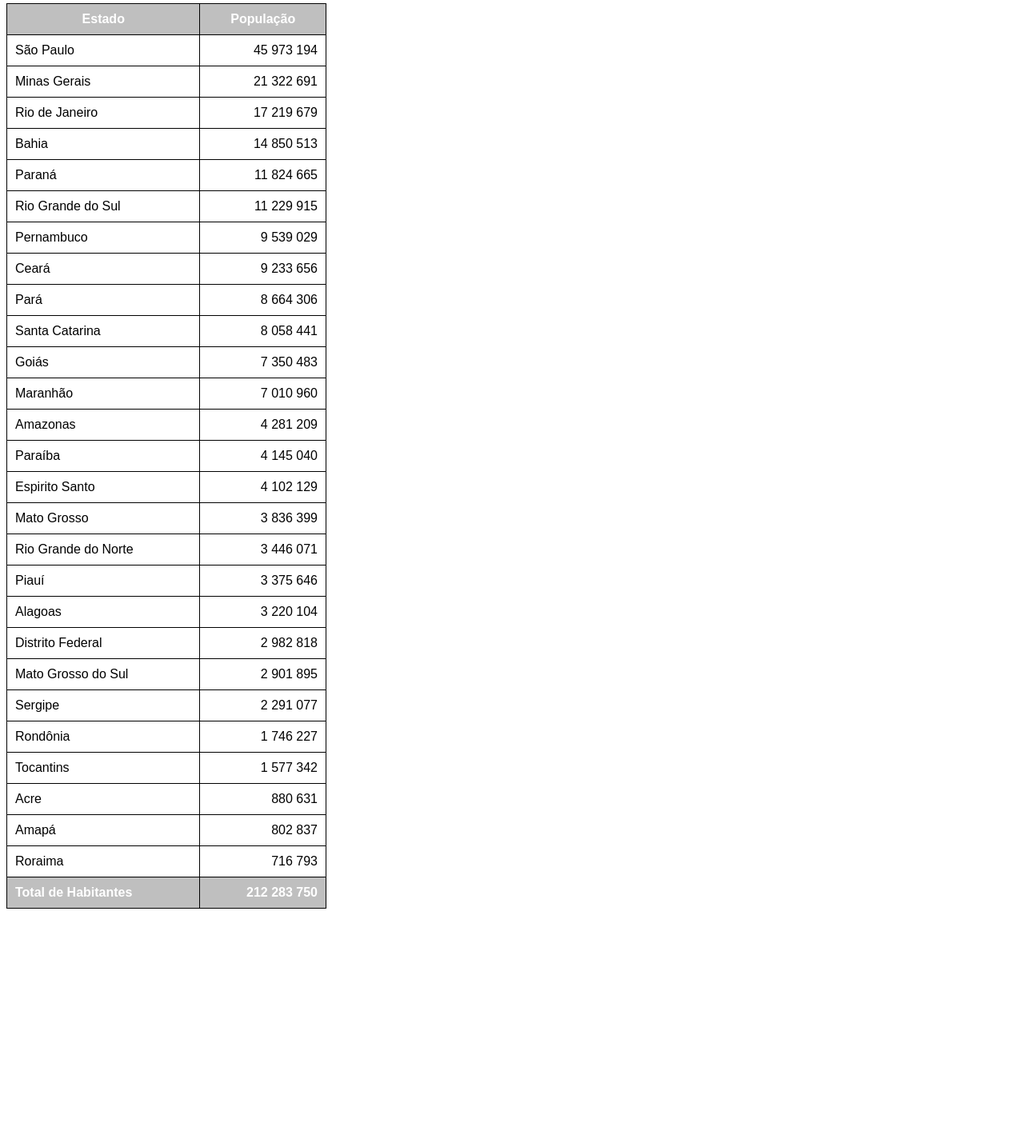
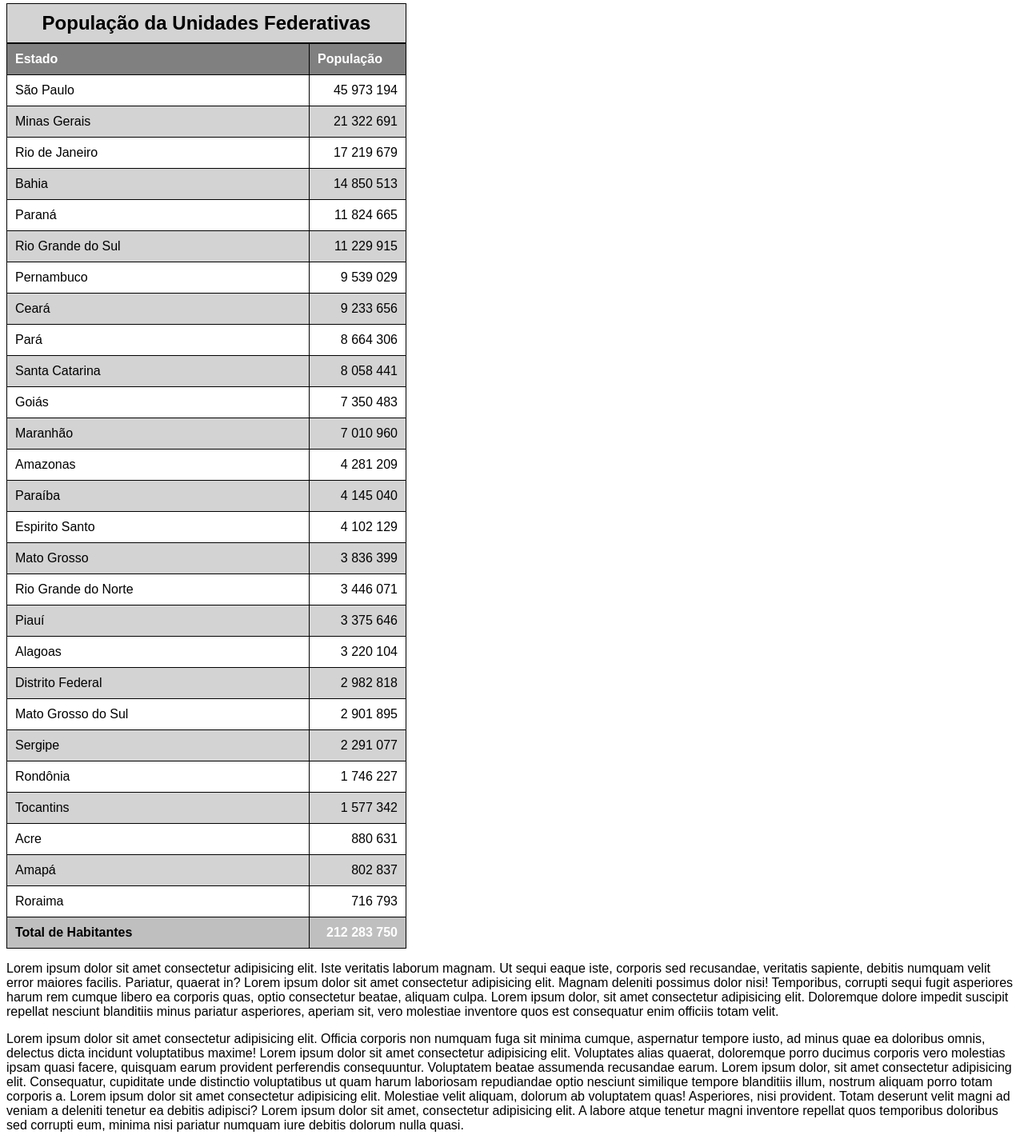
Before and after one commit to AntEvanderson/html-css, a plain HTML site: page exercicios/ex023/tabela002.html in a window 1280 px wide. Shown: the part 76-1495 px from the top of the page at 80% size. Before the commit the page ends 1220 px from the top, so only its background shows below. Drawn offline with Linux system fonts and the light colour scheme.

```diff
--- a/exercicios/ex023/tabela002.html
+++ b/exercicios/ex023/tabela002.html
@@ -10,13 +10,12 @@
         }
 
         table{
-            border: 1px solid black;
             border-collapse: collapse;
-            width: 400px;
-
+            width: 500px;
+            position: relative;
         }
 
-        td{
+        td, th{
             border: 1px solid black;
             padding: 10px;
             text-align: left;
@@ -27,15 +26,15 @@
             text-align: right;
         }
 
-        th{
-            border: 1px solid black;
-            padding: 10px;
+        thead{
+            background-color: rgb(128, 128, 128);
             color: white;
         }
 
-        thead{
-            background-color: rgba(128, 128, 128, 0.5);
-            color: white;
+        thead>tr>th{
+            position: sticky;
+            top: 0px;
+            background-color: rgb(128, 128, 128);
         }
 
         tfoot{
@@ -43,16 +42,30 @@
             text-align: left;
         }
 
+        tbody>tr:nth-child(2n){
+            background-color: lightgrey;
+        }
+
         td.totalPopulacao{
             text-align: right;
             color: white;
         }
+
+        caption{
+            border: 1px solid black;
+            font-size: 1.5em;
+            font-weight: bold;
+            padding: 10px;
+            background-color: lightgrey;
+        }
+
     </style>
 </head>
 <body>
     <h1>Uso de tabelas grandes</h1>
     <!--ANATOMIA PARA TABELAS GRANDES
         TABLE
+            CAPTION
             THEAD
                 TR, TD, TH
             TBODY
@@ -61,10 +74,11 @@
                 TR, TD, TH
     -->
     <table>
+        <caption>População da Unidades Federativas</caption>
         <thead>
             <tr>
-                <th>Estado</th>
-                <th>População</th>
+                <th scope="col">Estado</th>
+                <th scope="col" style="width: 100px;">População</th>
             </tr>
         </thead>
         <tbody>
@@ -180,10 +194,29 @@
         </tbody>
         <tfoot>
             <tr>
-                <th>Total de Habitantes</th>
+                <th scope="row">Total de Habitantes</th>
                 <td class="totalPopulacao"><strong>212 283 750</strong></td>
             </tr>
         </tfoot>
     </table>
+    <p>
+        Lorem ipsum dolor sit amet consectetur adipisicing elit. Iste veritatis laborum magnam. Ut sequi eaque iste, corporis sed recusandae, veritatis sapiente, debitis numquam velit error maiores facilis. Pariatur, quaerat in?
+
+        Lorem ipsum dolor sit amet consectetur adipisicing elit. Magnam deleniti possimus dolor nisi! Temporibus, corrupti sequi fugit asperiores harum rem cumque libero ea corporis quas, optio consectetur beatae, aliquam culpa.
+
+        Lorem ipsum dolor, sit amet consectetur adipisicing elit. Doloremque dolore impedit suscipit repellat nesciunt blanditiis minus pariatur asperiores, aperiam sit, vero molestiae inventore quos est consequatur enim officiis totam velit.
+    </p>
+    <p>
+        Lorem ipsum dolor sit amet consectetur adipisicing elit. Officia corporis non numquam fuga sit minima cumque, aspernatur tempore iusto, ad minus quae ea doloribus omnis, delectus dicta incidunt voluptatibus maxime!
+
+        Lorem ipsum dolor sit amet consectetur adipisicing elit. Voluptates alias quaerat, doloremque porro ducimus corporis vero molestias ipsam quasi facere, quisquam earum provident perferendis consequuntur. Voluptatem beatae assumenda recusandae earum.
+
+        Lorem ipsum dolor, sit amet consectetur adipisicing elit. Consequatur, cupiditate unde distinctio voluptatibus ut quam harum laboriosam repudiandae optio nesciunt similique tempore blanditiis illum, nostrum aliquam porro totam corporis a.
+
+        Lorem ipsum dolor sit amet consectetur adipisicing elit. Molestiae velit aliquam, dolorum ab voluptatem quas! Asperiores, nisi provident. Totam deserunt velit magni ad veniam a deleniti tenetur ea debitis adipisci?
+
+        Lorem ipsum dolor sit amet, consectetur adipisicing elit. A labore atque tenetur magni inventore repellat quos temporibus doloribus sed corrupti eum, minima nisi pariatur numquam iure debitis dolorum nulla quasi.
+
+    </p>
 </body>
 </html>
```
Also changed, not shown: exercicios/ex023/tabela003.html (added, +52 -0 lines).
